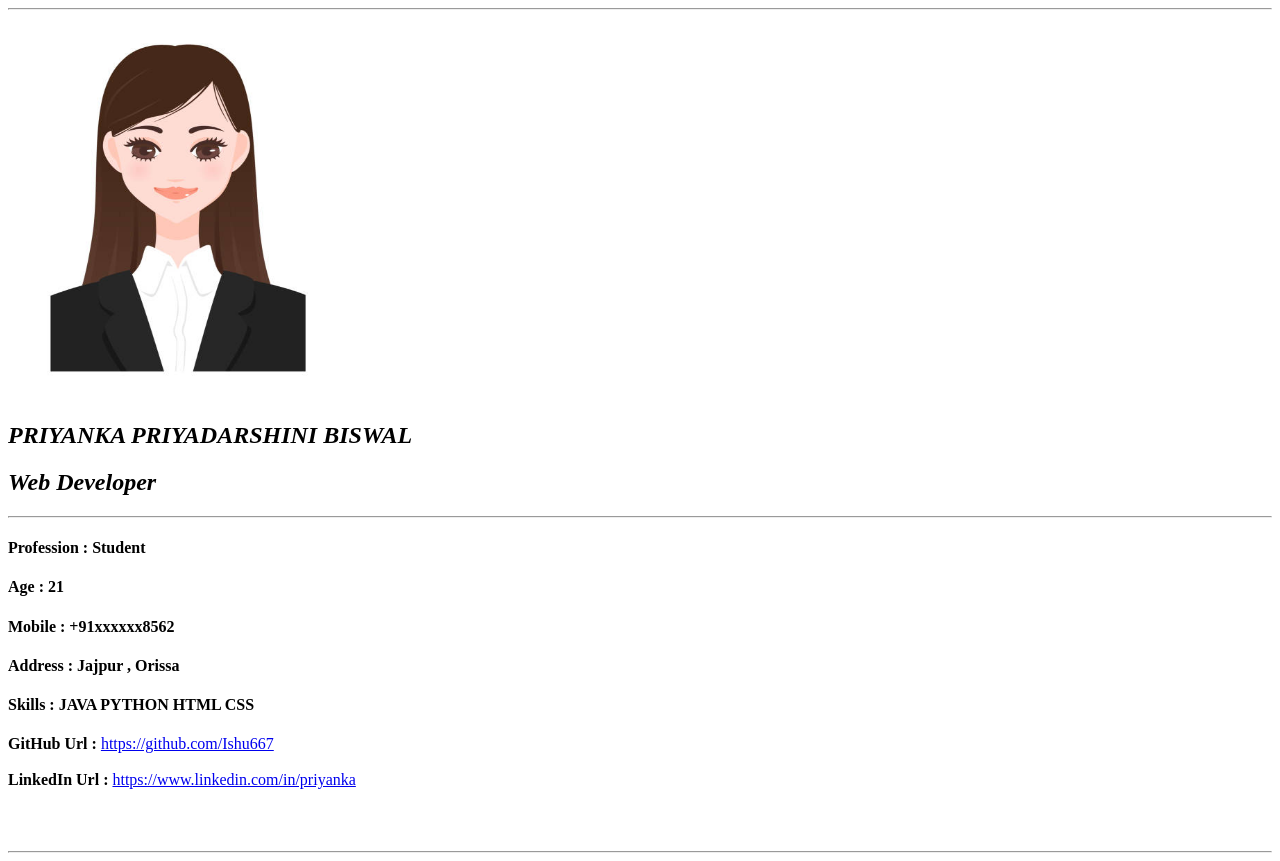
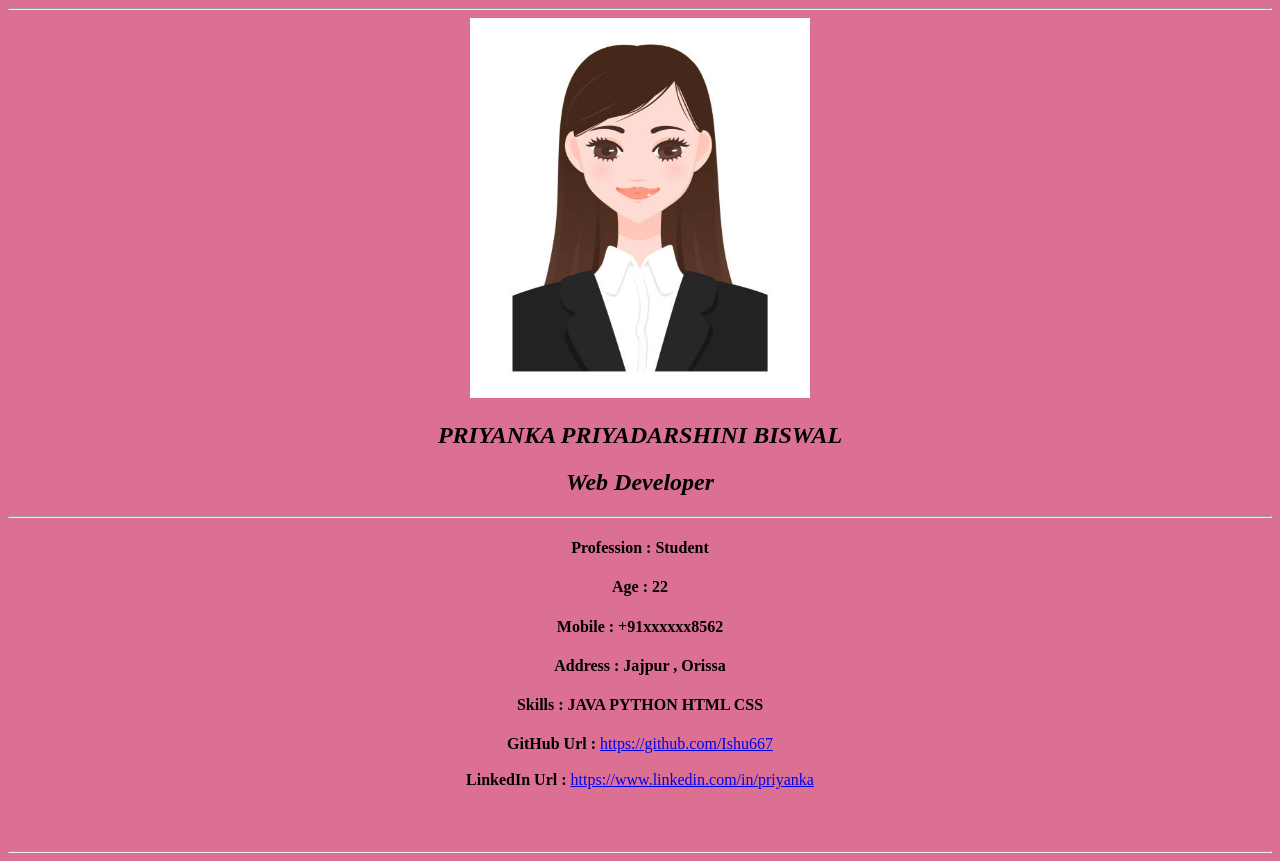
Before and after one commit to Ishu667/Profile-Page, a plain HTML site: page index.html in a window 1280 px wide. Drawn offline with Linux system fonts and the light colour scheme.

Commit message:
profile-page

```diff
--- a/index.html
+++ b/index.html
@@ -4,6 +4,7 @@
     <meta charset="UTF-8">
     <meta name="viewport" content="width=device-width, initial-scale=1.0">
     <title>Profile Page</title>
+    <link rel="stylesheet" href="style.css">
 </head>
 <body><hr>
 <img src="girlsimage1.jpg" alt="Unavilable" height="380" width="340">
@@ -11,7 +12,7 @@
 <h2><i>Web Developer</i></h2>
 <hr>
  <h4>Profession : Student</h4>
- <h4>Age : 21</h4>
+ <h4>Age : 22</h4>
  <h4>Mobile : +91xxxxxx8562</h4>
  <h4>Address : Jajpur , Orissa</h4>
  <h4>Skills : JAVA PYTHON HTML CSS</h4>
--- /dev/null
+++ b/style.css
@@ -0,0 +1,4 @@
+body{
+    background-color: palevioletred;
+    text-align: center;
+}
```
